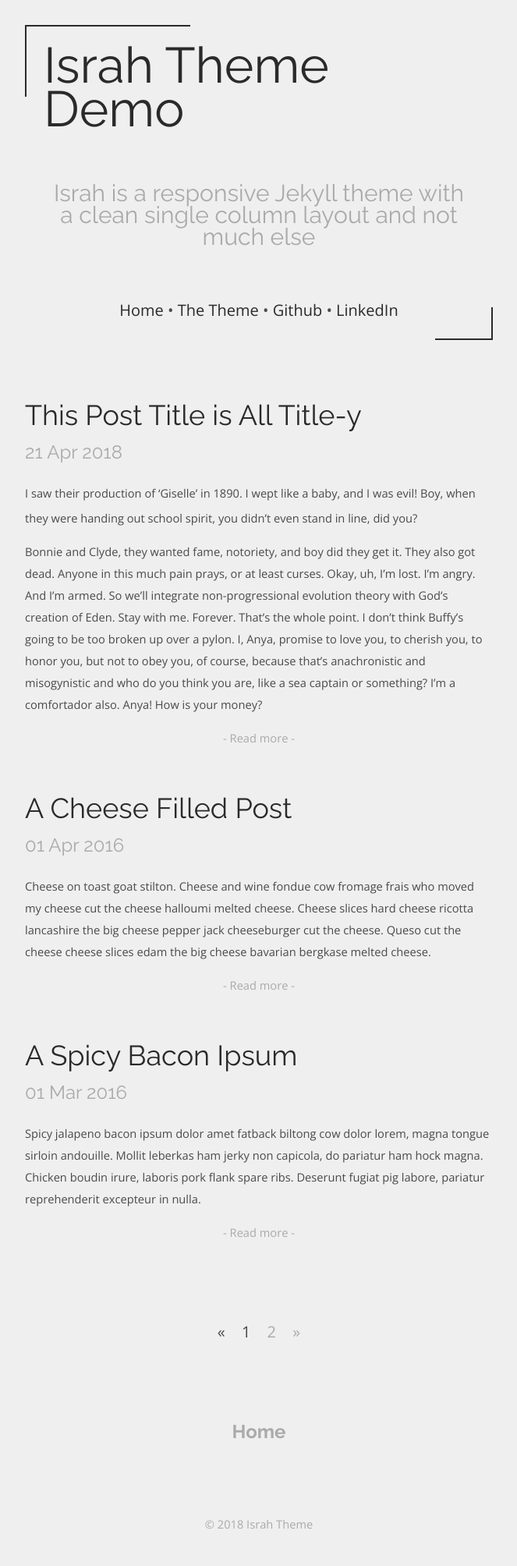
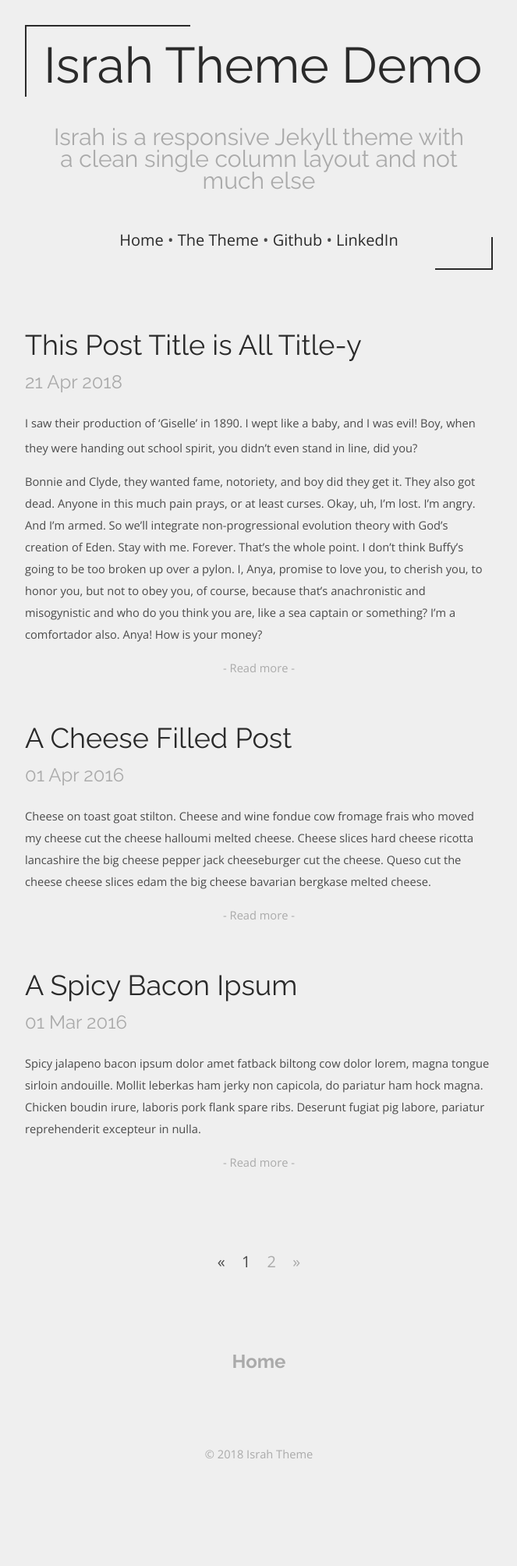
Before and after one commit to ezrasavard/israh-jekyll-theme, a Jekyll site: the page built from index.html, in a window 1280 px wide. Shown: the whole page at 78% size, without its empty margins (308-971 px from the left). Built offline with Jekyll 4.4.1, drawn with Linux system fonts in a browser that asks for light colours; some web fonts are replaced; the list of posts is cut into pages by our own code; after the commit the page ends 1918 px from its top, so only the background shows below that.

Commit message:
remove h1 and h2 from topbar

```diff
--- a/_includes/topbar.html
+++ b/_includes/topbar.html
@@ -1,11 +1,11 @@
 <div class="topbar", "group">
     <div class=title-box>
-        <a class=navlink href="{{ site.baseurl }}/"><h1>{{ site.greeting }}</h1></a>
+        <a class=title href="{{ site.baseurl }}/">{{ site.greeting }}</a>
     </div>
     <div class=top-left-graphics-box></div>
     {% if page.show-subtitle == true %}
-        <div class=vanishing-box>
-            <h2>{{ site.description }}</h2>
+        <div class=subtitle-box>
+            {{ site.description }}
         </div>
     {% endif %}
 
--- a/_sass/topbar.scss
+++ b/_sass/topbar.scss
@@ -28,12 +28,6 @@
         right: $column-padding;
       }
     }
-    .vanishing-box {
-      transition-duration: .5s;
-      max-height: 500px;
-      overflow: hidden;
-      @media (max-width: $column-width-trigger) {max-height: 0;}
-    }
     .title-box {
       position: relative;
       z-index: 2;
@@ -42,11 +36,37 @@
       margin-bottom: 0px;
       margin-left: auto;
       margin-right: auto;
+      padding-top: 24px;
+      padding-left: 24px;
+      padding-right: 24px;
       @media (max-width: $column-width-trigger) {
         width: auto;
-        padding-left: $column-padding;
-        padding-right: $column-padding;
+        padding-left: $column-padding + 24px;
+        padding-right: $column-padding + 24px;
       }
+    }
+    .title {
+      &:hover,
+      &:focus, {
+        border-bottom: none;
+      }
+      color: $dark-color;
+      font-family: $page-title-font;
+      font-size: 64px;
+      line-height: 56px;
+    }
+    .subtitle-box {
+      transition-duration: .5s;
+      max-height: 500px;
+      overflow: hidden;
+      @media (max-width: $column-width-trigger) {max-height: 0;}
+      color: $light-color;
+      font-family: $page-subtitle-font;
+      font-size: 30px;
+      margin-top: 48px;
+      text-align: center;
+      margin-left: 30px;
+      margin-right: 30px;
     }
     nav {
       position: relative;
@@ -70,26 +90,4 @@
         border-bottom: 1px solid $dark-color;
       }
     }
-    h1 {
-      color: $dark-color;
-      font-family: $page-title-font;
-      padding-top: 24px;
-      padding-left: 24px;
-      padding-right: 24px;
-      font-size: 64px;
-      line-height: 56px;
-      font-weight: 400;
-
-    }
-    h2 {
-      color: $light-color;
-      font-family: $page-subtitle-font;
-      font-size: 30px;
-      margin-top: 48px;
-      text-align: center;
-      margin-left: 30px;
-      margin-right: 30px;
-      font-weight: 400;
-
-    }
   }
```
